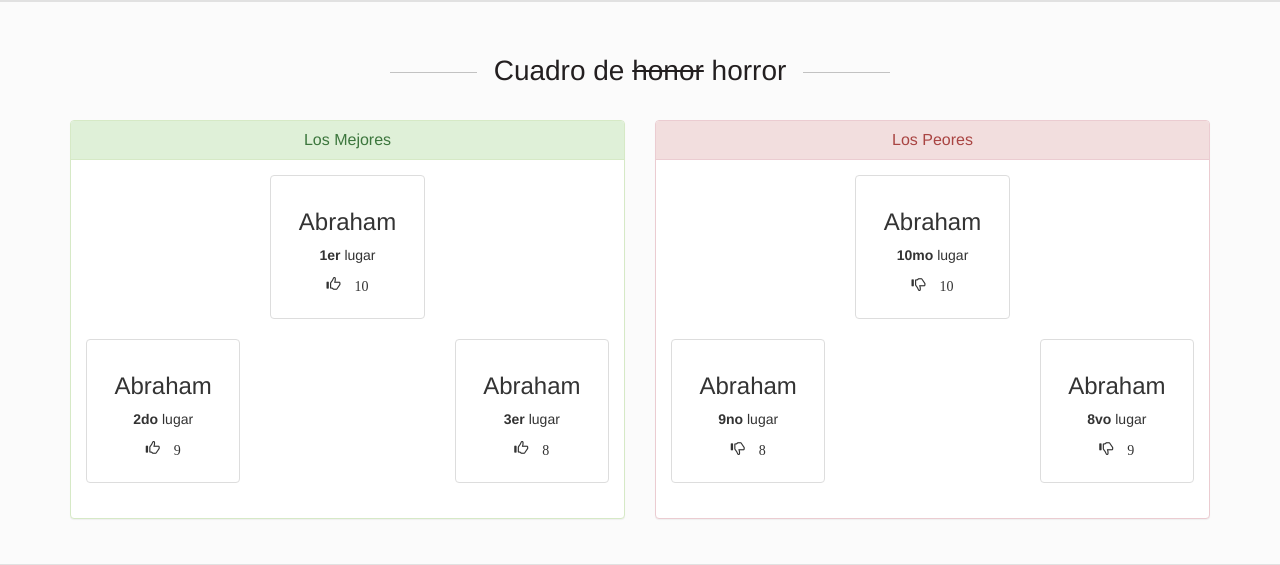
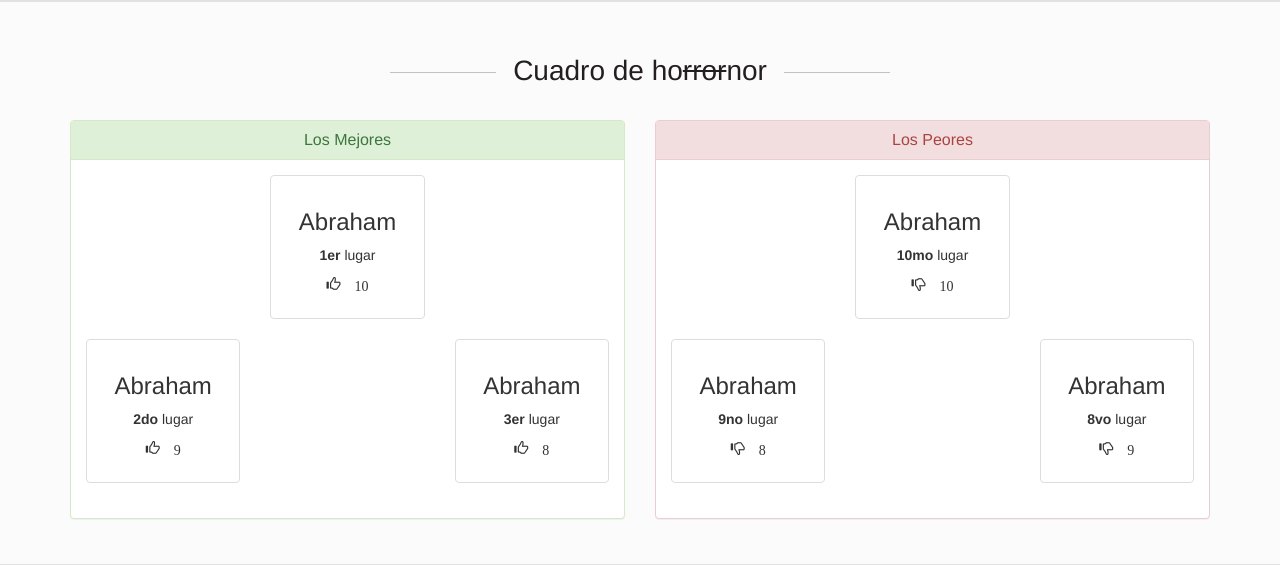
Before and after one commit to e-9/cerditon, a Django app: page /cerdoton/ in a window 1280 px wide. Shown: the part 3688-4253 px from the top of the page. Run offline with Django 3.2, Linux system fonts and the light colour scheme; data comes from the database, SQL or seed files in the repository; some libraries are stand-ins or nearby versions; some web fonts are replaced.

Commit message:
Algo cambio, no se bien que fue

```diff
--- a/Cerdoton_Site/cerdoton_app/templates/cerdoton_app/index.html
+++ b/Cerdoton_Site/cerdoton_app/templates/cerdoton_app/index.html
@@ -354,7 +354,7 @@
         <div class="col-md-12">
           <h2>
             <i></i>
-            <span>Cuadro de <del><smal>honor</small></del> horror</span>
+            <span>Cuadro de ho<del><smal>rror</small></del>nor</span>
           </h2>
         </div>
       </div>
```
Also changed, not shown: 12 other files.
